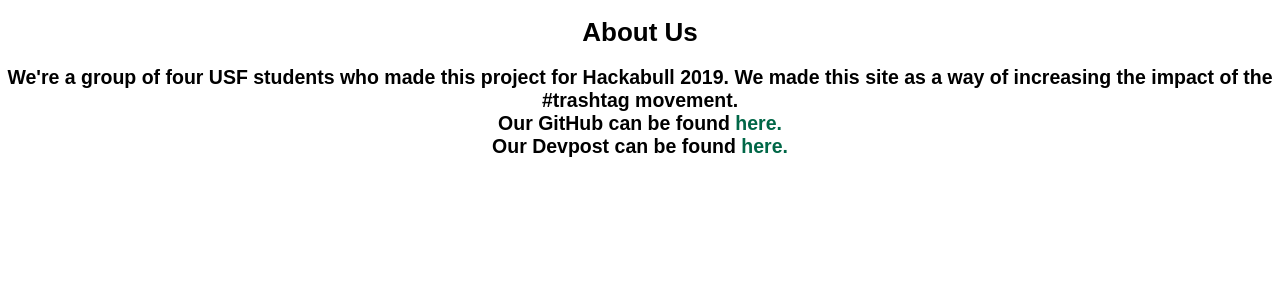
After one commit to cleanup-meetup/cleanup-meetup, a Flask app: template application/templates/about_us.html in a window 1280 px wide. The commit adds this page. Shown: the top 300 px of the page. Run offline with Flask 2, Linux system fonts and the light colour scheme; the template is opened without the code that fills it, so the values that code supplies are empty; some libraries are stand-ins or nearby versions.

Commit message:
uploaded about us pages

```diff
--- a/application/static/styles.css
+++ b/application/static/styles.css
@@ -248,3 +248,17 @@ footer {
 
 .vertical-form label {
     padding: 1.5rem 0 0.5rem 0;
+
+
+}
+/* Layout for about_us file */
+
+.about-text
+{
+    text-align: center;
+}
+
+.about-titles
+{
+    text-align: center;
+}
--- /dev/null
+++ b/application/templates/about_us.html
@@ -0,0 +1,29 @@
+<!DOCTYPE html>
+<html lang = "en">
+
+    <head>
+            <link rel="stylesheet" href="{{ url_for('static', filename='css/styles.css') }}">
+            <meta charset="UTF-8">
+            <meta name="viewport" content="width=device-width, initial-scale=1.0">
+            <meta http-equiv="X-UA-Compatible" content="ie=edge">
+            <title>Cleanup Meetup - About Us</title>
+            <div class="about-titles">
+                <h1>About Us</h1>
+            </div>
+    </head>
+
+    <body>
+       <div class="about-text">
+           <h2>We're a group of four USF students who made this project for Hackabull 2019.
+            We made this site as a way of increasing the impact of the #trashtag movement.<br>
+            Our GitHub can be found <a herf ="URL FILLER">here.</a><br>
+            Our Devpost can be found <a herf="URL FILLER">here.</a><br>
+
+           <h2>
+
+        </div>
+
+        </textarea>
+    </body>
+
+</html>
```
